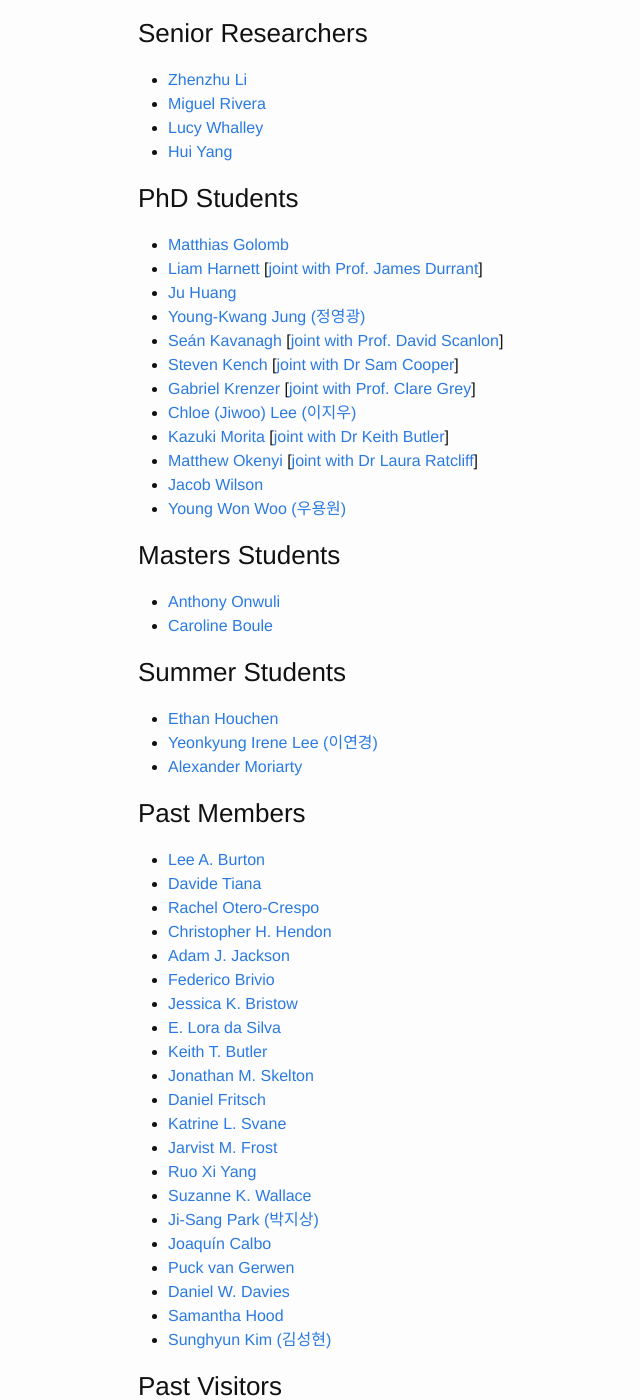
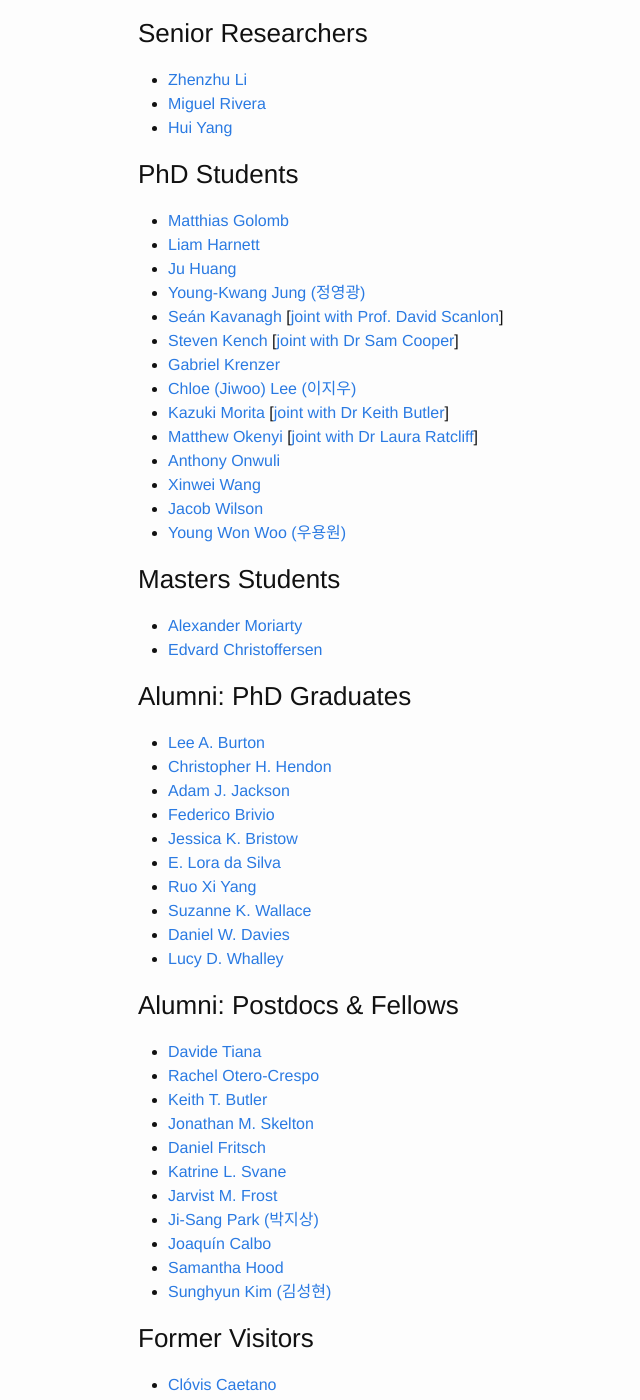
Before and after one commit to WMD-group/WMD-group.github.io, a Jekyll site: the page built from b_group.md, in a window 1280 px wide and 1400 px high, scrolled down 902 px. Shown: the whole window, without its empty margins (132-772 px from the left). Built offline with Jekyll 4.4.1, drawn with Linux system fonts in a browser that asks for light colours.

Commit message:
20/21 Update1

```diff
--- a/b_group.md
+++ b/b_group.md
@@ -20,56 +20,55 @@ metal oxides, chalcogenides, halides, and metal-organic frameworks.
 ### Senior Researchers
 - [Zhenzhu Li](https://scholar.google.com/citations?user=zO1h0pQAAAAJ&hl=en)
 - [Miguel Rivera](https://scholar.google.co.uk/citations?user=jKqXsfAAAAAJ&hl=en)
-- [Lucy Whalley](https://scholar.google.co.uk/citations?user=NPOWlz0AAAAJ&hl=en)
 - [Hui Yang](https://www.london-nano.com/our-people/%5Bfield_people_section-raw%5D/hui-yang)
 
 ### PhD Students
 - [Matthias Golomb](https://scholar.google.co.uk/citations?hl=en&user=aVhvoHsAAAAJ)
-- [Liam Harnett](https://www.imperial.ac.uk/plastic-electronics-cdt) [[joint with Prof. James Durrant](http://scholar.google.co.uk/citations?user=3ICEKgUAAAAJ&hl=en)]
+- [Liam Harnett](https://www.imperial.ac.uk/plastic-electronics-cdt)
 - [Ju Huang](https://www.chinesescholarshipcouncil.com)
 - [Young-Kwang Jung (정영광)](https://scholar.google.co.kr/citations?user=gKwOFtUAAAAJ&hl=en)
 - [Seán Kavanagh](http://cdt-acm.org) [[joint with Prof. David Scanlon](https://scholar.google.co.uk/citations?user=gSPYUMAAAAAJ&hl=en&oi=ao)]
 - [Steven Kench](http://www.imperial.ac.uk/design-engineering/) [[joint with Dr Sam Cooper](http://scholar.google.co.uk/citations?user=WrXP3Q8AAAAJ&hl=en)]
-- [Gabriel Krenzer](https://faraday.ac.uk) [[joint with Prof. Clare Grey](https://scholar.google.co.uk/citations?hl=en&user=Wf1qvlgAAAAJ)]
+- [Gabriel Krenzer](https://faraday.ac.uk)
 - [Chloe (Jiwoo) Lee (이지우)](https://uic.yonsei.ac.kr)
 - [Kazuki Morita](http://www.imperial.ac.uk/theory-and-simulation-of-materials) [[joint with Dr Keith Butler](https://scholar.google.co.uk/citations?user=eruLmgUAAAAJ&hl=en&oi=ao)]
 - [Matthew Okenyi](http://www.imperial.ac.uk/theory-and-simulation-of-materials) [[joint with Dr Laura Ratcliff](https://scholar.google.co.uk/citations?hl=en&user=A1rK_5UAAAAJ)]
+- [Anthony Onwuli](https://www.imperial.ac.uk/materials)
+- [Xinwei Wang](https://www.imperial.ac.uk/study/pg/fees-and-funding/scholarships/presidents-phd-scholarships/)
 - [Jacob Wilson](https://www.imperial.ac.uk/materials)
 - [Young Won Woo (우용원)](https://scholar.google.co.uk/citations?hl=en&user=0A49DDsAAAAJ)
 
+
 ### Masters Students
-- [Anthony Onwuli](https://www.imperial.ac.uk/materials)
-- [Caroline Boule](https://www.imperial.ac.uk/materials)
+- [Alexander Moriarty](https://www.imperial.ac.uk/materials)
+- [Edvard Christoffersen](https://www.imperial.ac.uk/materials)
 
-### Summer Students
-- [Ethan Houchen](https://www.imperial.ac.uk/materials)
-- [Yeonkyung Irene Lee (이연경)](https://www.imperial.ac.uk/materials)
-- [Alexander Moriarty](https://www.imperial.ac.uk/materials)
-
-### Past Members
+### Alumni: PhD Graduates
 - [Lee A. Burton](https://scholar.google.co.uk/citations?user=fEp-jzkAAAAJ&hl=en)
-- [Davide Tiana](https://scholar.google.co.uk/citations?user=4VjMg_cAAAAJ&hl=en)
-- [Rachel Otero-Crespo](https://scholar.google.co.uk/citations?user=WQ2GSygAAAAJ&hl=en)
 - [Christopher H. Hendon](https://scholar.google.co.uk/citations?user=k1erO3EAAAAJ&hl=en)
 - [Adam J. Jackson](https://scholar.google.co.uk/citations?user=0aWeSroAAAAJ&hl=en)
 - [Federico Brivio](https://scholar.google.co.uk/citations?user=epCA0qoAAAAJ&hl=en)
 - [Jessica K. Bristow](https://scholar.google.co.uk/citations?user=wP_frhsAAAAJ&hl=en)
 - [E. Lora da Silva](https://scholar.google.co.uk/citations?user=VqvhWVoAAAAJ&hl=en)
+- [Ruo Xi Yang](https://scholar.google.co.uk/citations?user=Il_KFS8AAAAJ&hl=en)
+- [Suzanne K. Wallace](https://scholar.google.co.uk/citations?user=sZ6ZWoAAAAAJ&hl=en)
+- [Daniel W. Davies](https://scholar.google.co.uk/citations?user=XD-sA1MAAAAJ&hl=en)
+- [Lucy D. Whalley](https://scholar.google.co.uk/citations?user=NPOWlz0AAAAJ&hl=en)
+
+### Alumni: Postdocs & Fellows
+- [Davide Tiana](https://scholar.google.co.uk/citations?user=4VjMg_cAAAAJ&hl=en)
+- [Rachel Otero-Crespo](https://scholar.google.co.uk/citations?user=WQ2GSygAAAAJ&hl=en)
 - [Keith T. Butler](https://scholar.google.co.uk/citations?user=eruLmgUAAAAJ&hl=en)
 - [Jonathan M. Skelton](https://scholar.google.co.uk/citations?user=FAK4WzwAAAAJ&hl=en)
 - [Daniel Fritsch](https://scholar.google.co.uk/citations?user=5ul21mQAAAAJ&hl=en&oi=ao)
 - [Katrine L. Svane](https://scholar.google.co.uk/citations?user=1x7ZtTEAAAAJ&hl=en)
 - [Jarvist M. Frost](https://scholar.google.co.uk/citations?user=qNlfsFEAAAAJ&hl=en)
-- [Ruo Xi Yang](https://scholar.google.co.uk/citations?user=Il_KFS8AAAAJ&hl=en)
-- [Suzanne K. Wallace](https://scholar.google.co.uk/citations?user=sZ6ZWoAAAAAJ&hl=en)
 - [Ji-Sang Park (박지상)](https://scholar.google.co.uk/citations?user=ZCmm3y8AAAAJ&hl=en&oi=ao)
 - [Joaquín Calbo](https://scholar.google.co.uk/citations?user=wzmgqIoAAAAJ&hl=en&oi=ao)
-- [Puck van Gerwen](http://www.imperial.ac.uk/theory-and-simulation-of-materials)
-- [Daniel W. Davies](https://scholar.google.co.uk/citations?user=XD-sA1MAAAAJ&hl=en)
 - [Samantha Hood](https://scholar.google.co.uk/citations?user=1I0WjV8AAAAJ&hl=en&oi=ao)
 - [Sunghyun Kim (김성현)](https://scholar.google.co.uk/citations?user=v438vEAAAAAJ&hl=en)
 
-### Past Visitors
+### Former Visitors
 - [Clóvis Caetano](http://www.bv.fapesp.br/pt/pesquisador/34209/clovis-caetano/)
 - [Shiyou Chen](https://scholar.google.co.uk/citations?user=ZGmDGb0AAAAJ&hl=en)
 - [Mirjana Dimitrievska](https://scholar.google.co.uk/citations?user=ytV8eIQAAAAJ&hl=en)
```
Also changed, not shown: c_papers.md (+30 -18 lines).
